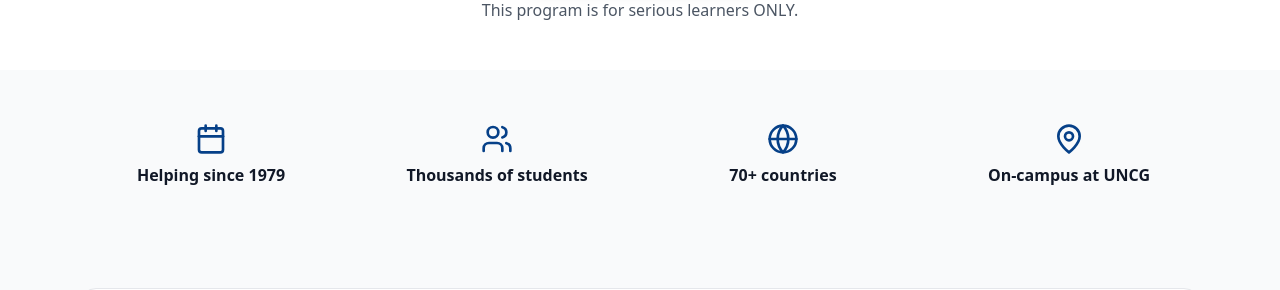
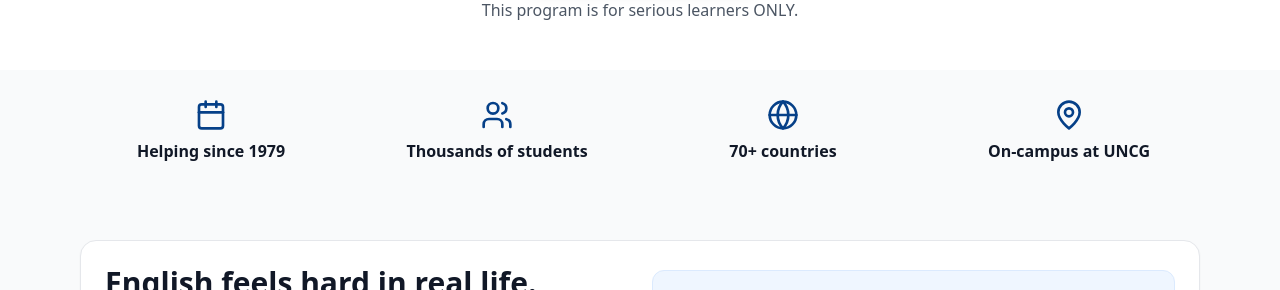
Before and after one commit to Qwixo/apply.INTERLINK.edu-28.8.2025-old-v1.1, a React (Vite) app: page /greensboro in a window 1280 px wide. Shown: the part 810-1100 px from the top of the page. Built offline with nearby package versions, Linux system fonts and the light colour scheme.

Commit message:
Updated GreensboroPage.tsx

```diff
--- a/src/pages/GreensboroPage.tsx
+++ b/src/pages/GreensboroPage.tsx
@@ -97,7 +97,7 @@ function GreensboroPage() {
       <GreensboroHero />
 
 {/* Section 2: Credibility Strip */}
-<section className="bg-gray-50 py-8 md:py-10">
+<section className="bg-gray-50 py-2 md:py-4">
   <div className="max-w-6xl mx-auto px-4">
     <div className="grid grid-cols-2 md:grid-cols-4 gap-4 md:gap-6 text-center items-stretch">
       <div className="flex flex-col items-center justify-center gap-2 min-h-[80px] md:min-h-[90px]">
```
